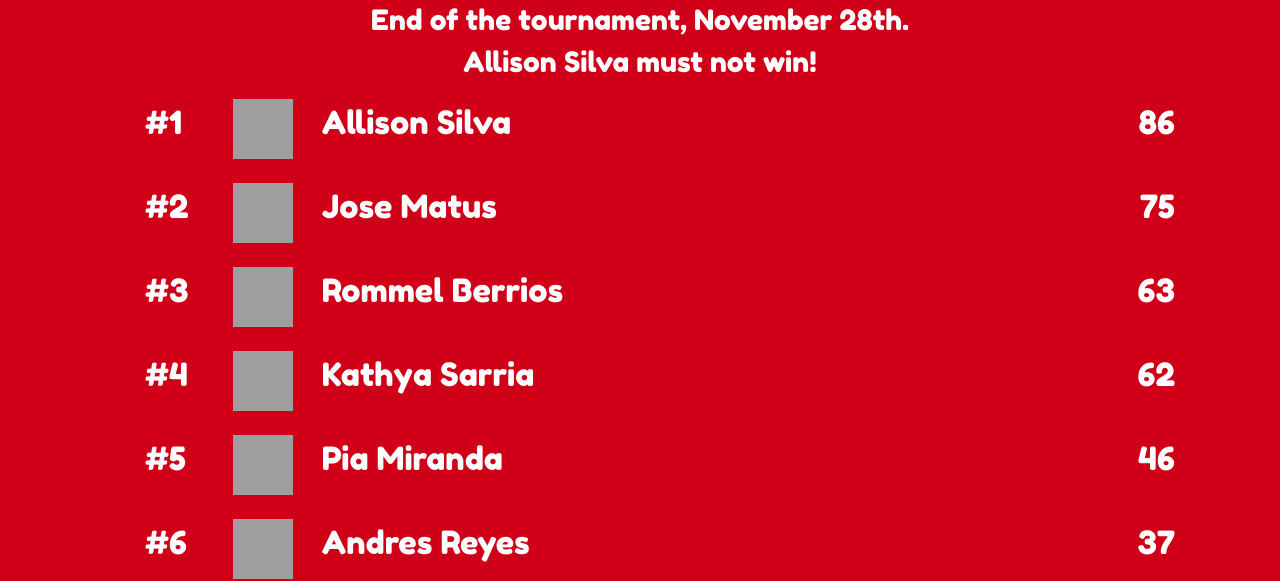
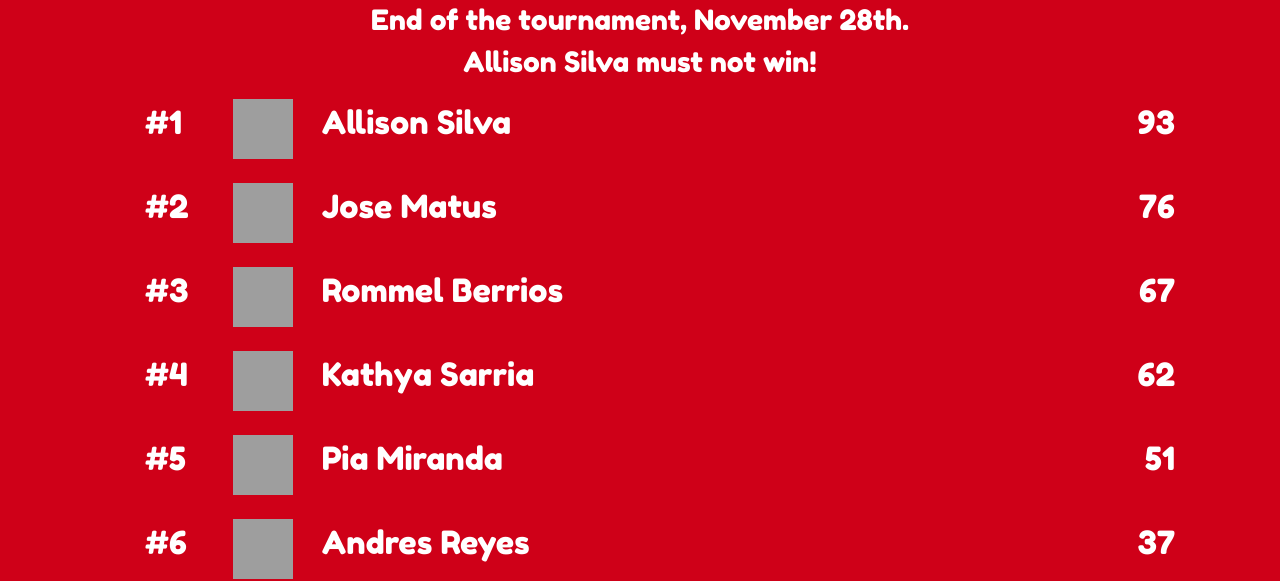
Before and after one commit to mediarain/rain-uno, a Jekyll site: the page built from index.md, in a window 1280 px wide. Shown: the part 411-992 px from the top of the page. Built offline with Jekyll 4.4.1, drawn with Linux system fonts in a browser that asks for light colours; grey boxes are pictures that could not be loaded.

Commit message:
update score 16-11-2018

```diff
--- a/_data/score.yml
+++ b/_data/score.yml
@@ -5,11 +5,11 @@ players:
 
 - name: Allison Silva
   hash: bb5a9483c2cccaa2e3154992dc12d36f
-  score: 86
+  score: 93
 
 - name: Jose Matus
   hash: 1d385262dcfe3ed3891770bd0f46ace1
-  score: 75
+  score: 76
 
 - name: Gema Sandoval
   hash: 1abcfcb70884e5105b250559eb3a84c5
@@ -17,7 +17,7 @@ players:
 
 - name: Rommel Berrios
   hash: 687aa7f2bae0e9dfabe85ec6e9eaffcb
-  score: 63
+  score: 67
 
 - name: Kathya Sarria
   hash: 2b7219f080114fdd89982067b8a751e4
@@ -29,7 +29,7 @@ players:
 
 - name: Pia Miranda
   hash: 24123b9fbfd40654c0a4cf8ffb8d5d4e
-  score: 46
+  score: 51
 
 - name: Luis Palacios
   hash: 0d7e8faa24bd385f7e4be299a5d497c8
```
